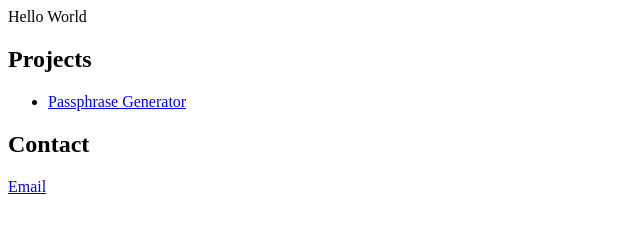
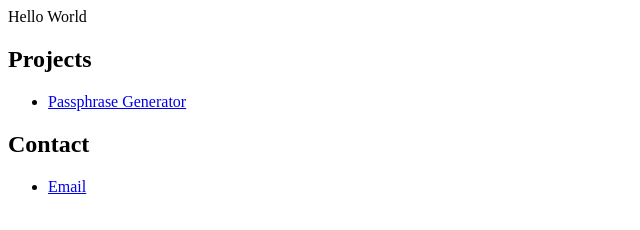
Before and after one commit to danstiner/danstiner.github.io, a plain HTML site: page index.html in a window 1280 px wide. Shown: the full height of the page, 0-640 px from the left. Drawn offline with Linux system fonts and the light colour scheme.

Commit message:
Proper HTML formatting in index.html

```diff
--- a/index.html
+++ b/index.html
@@ -1,3 +1,9 @@
+<!DOCTYPE html>
+<html>
+<head>
+  <title>Daniel Stiner</title>
+</head>
+<body>
   Hello World
 
   <h2>Projects</h2>
@@ -6,4 +12,8 @@ Hello World
   </ul>
 
   <h2>Contact</h2>
-<a href="mailto:daniel.stiner@gmail.com">Email</a>
+  <ul>
+    <li><a href="mailto:daniel.stiner@gmail.com">Email</a></li>
+  </ul>
+</body>
+</html>
```
Lines whose indentation alone changed are shown as unchanged.
